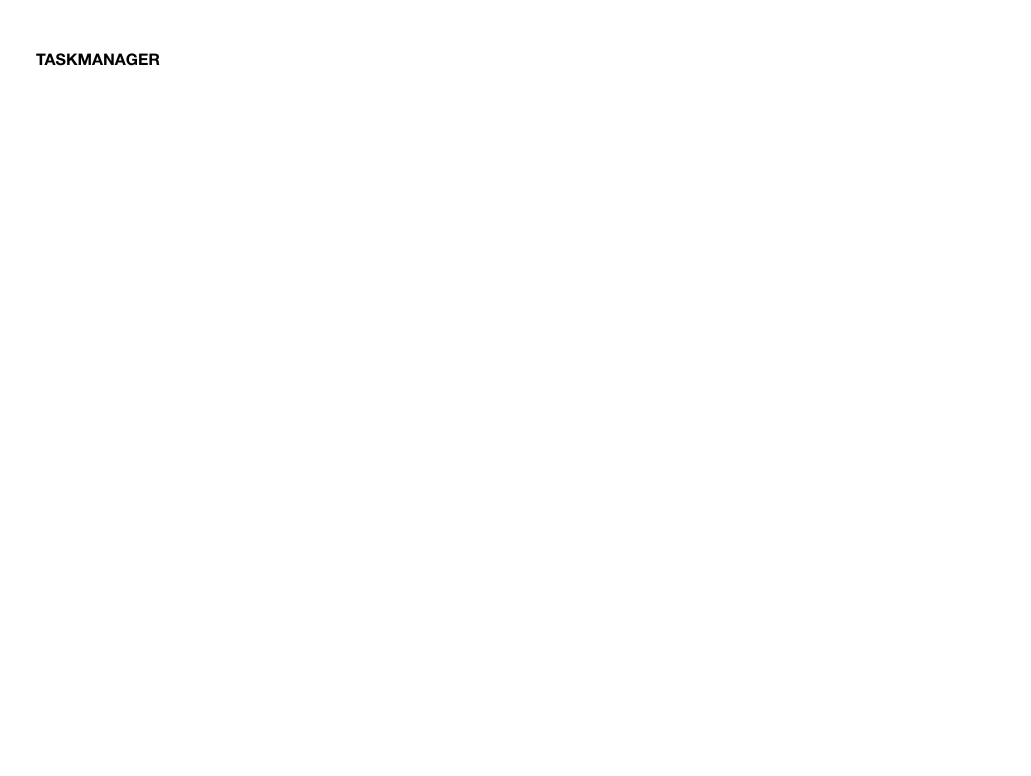
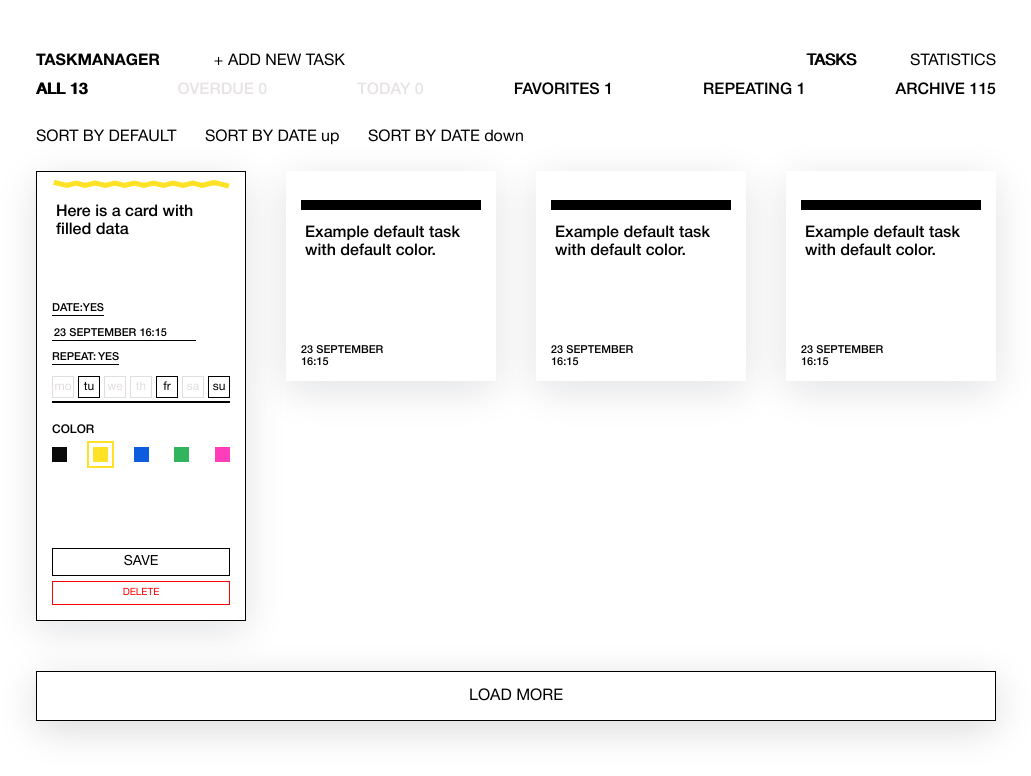
Before and after one commit to VladislavNovak/1163853-taskmanager-11, a website: page public/index.html in a window 1280 px wide. Shown: the whole page, without its empty margins (124-1155 px from the left). Drawn offline with Linux system fonts and the light colour scheme.

Commit message:
done: нарезает верстку DOM на JS модули. fix: исправляет gitignore

```diff
--- a/src/main.js
+++ b/src/main.js
@@ -0,0 +1,39 @@
+'use strict';
+/* jshint esversion: 6 */
+/* jshint browser: true */
+/* jshint asi: true */
+
+const TASK_COUNT = 3; // число блоков DOM.card
+
+const mainElement = document.querySelector(`.main`);
+const controlElement = mainElement.querySelector(`.main__control`);
+
+const createControl = () => window.transition.DOM.control; // => функция, возвращающая DOM для меню
+const createFilters = () => window.transition.DOM.filters; // => функция, возвращающая DOM для фильтров
+const createBoard = () => window.transition.DOM.board; // => функция, возвращающая DOM для сортировки
+const createCard = () => window.transition.DOM.card; // => функция, возвращающая DOM для карточки задачи
+const createEdit = () => window.transition.DOM.edit; // => функция, возвращающая DOM для формы создания/редактирования задачи
+const createLoadButton = () => window.transition.DOM.loadMoreButton; // => функция, возвращающая DOM для кнопку load more
+
+// Функция для рендеринга (вставки в DOM) компонентов. Принимает:
+// container - элемент, в который будем вставлять вёрстку,
+// template - вёрстку, которую требуется отрендерить в этот элемент,
+// position - положение в container, куда требуется вставить вёрстку:
+const render = (container, template, position) => container.insertAdjacentHTML(position, template);
+
+render(controlElement, createControl(), `beforeend`); // => отрисовываем блок DOM.control в .main__control
+
+render(mainElement, createFilters(), `beforeend`); // => отрисовываем блок DOM.filters в .main
+
+render(mainElement, createBoard(), `beforeend`); // => отрисовываем блок DOM.board в .main
+
+const boardElement = mainElement.querySelector(`.board`);
+const boardTasksElement = mainElement.querySelector(`.board__tasks`);
+
+render(boardTasksElement, createEdit(), `beforeend`); // => отрисовываем блок DOM.edit в .board__tasks
+
+for (let i = 0; i < TASK_COUNT; i++) {
+  render(boardTasksElement, createCard(), `beforeend`); // => отрисовываем идентичные блоки DOM.card в .board__tasks
+}
+
+render(boardElement, createLoadButton(), `beforeend`); // =>отрисовываем DOM.loadMoreButton в .board
--- /dev/null
+++ b/src/transition.js
@@ -0,0 +1,353 @@
+// ====== transition.js ======================
+'use strict';
+/* jshint esversion: 6 */
+/* jshint browser: true */
+/* jshint asi: true */
+
+(function () {
+  const DOM = {
+    control: `<section class="control__btn-wrap">
+        <input
+          type="radio"
+          name="control"
+          id="control__new-task"
+          class="control__input visually-hidden"
+        />
+        <label for="control__new-task" class="control__label control__label--new-task"
+          >+ ADD NEW TASK</label
+        >
+        <input
+          type="radio"
+          name="control"
+          id="control__task"
+          class="control__input visually-hidden"
+          checked
+        />
+        <label for="control__task" class="control__label">TASKS</label>
+        <input
+          type="radio"
+          name="control"
+          id="control__statistic"
+          class="control__input visually-hidden"
+        />
+        <label for="control__statistic" class="control__label"
+          >STATISTICS</label
+        >
+      </section>`,
+    filters: `<section class="main__filter filter container">
+      <input
+        type="radio"
+        id="filter__all"
+        class="filter__input visually-hidden"
+        name="filter"
+        checked
+      />
+      <label for="filter__all" class="filter__label">
+        All <span class="filter__all-count">13</span></label
+      >
+      <input
+        type="radio"
+        id="filter__overdue"
+        class="filter__input visually-hidden"
+        name="filter"
+        disabled
+      />
+      <label for="filter__overdue" class="filter__label"
+        >Overdue <span class="filter__overdue-count">0</span></label
+      >
+      <input
+        type="radio"
+        id="filter__today"
+        class="filter__input visually-hidden"
+        name="filter"
+        disabled
+      />
+      <label for="filter__today" class="filter__label"
+        >Today <span class="filter__today-count">0</span></label
+      >
+      <input
+        type="radio"
+        id="filter__favorites"
+        class="filter__input visually-hidden"
+        name="filter"
+      />
+      <label for="filter__favorites" class="filter__label"
+        >Favorites <span class="filter__favorites-count">1</span></label
+      >
+      <input
+        type="radio"
+        id="filter__repeating"
+        class="filter__input visually-hidden"
+        name="filter"
+      />
+      <label for="filter__repeating" class="filter__label"
+        >Repeating <span class="filter__repeating-count">1</span></label
+      >
+      <input
+        type="radio"
+        id="filter__archive"
+        class="filter__input visually-hidden"
+        name="filter"
+      />
+      <label for="filter__archive" class="filter__label"
+        >Archive <span class="filter__archive-count">115</span></label
+      >
+      </section>`,
+    board: `<section class="board container">
+        <div class="board__filter-list">
+          <a href="#" class="board__filter">SORT BY DEFAULT</a>
+          <a href="#" class="board__filter">SORT BY DATE up</a>
+          <a href="#" class="board__filter">SORT BY DATE down</a>
+        </div>
+
+        <div class="board__tasks"></div>
+      </section>`,
+    card: `<article class="card card--black">
+        <div class="card__form">
+          <div class="card__inner">
+            <div class="card__control">
+              <button type="button" class="card__btn card__btn--edit">
+                edit
+              </button>
+              <button type="button" class="card__btn card__btn--archive">
+                archive
+              </button>
+              <button
+                type="button"
+                class="card__btn card__btn--favorites card__btn--disabled"
+              >
+                favorites
+              </button>
+            </div>
+
+            <div class="card__color-bar">
+              <svg class="card__color-bar-wave" width="100%" height="10">
+                <use xlink:href="#wave"></use>
+              </svg>
+            </div>
+
+            <div class="card__textarea-wrap">
+              <p class="card__text">Example default task with default color.</p>
+            </div>
+
+            <div class="card__settings">
+              <div class="card__details">
+                <div class="card__dates">
+                  <div class="card__date-deadline">
+                    <p class="card__input-deadline-wrap">
+                      <span class="card__date">23 September</span>
+                      <span class="card__time">16:15</span>
+                    </p>
+                  </div>
+                </div>
+              </div>
+            </div>
+          </div>
+        </div>
+      </article>`,
+    edit: `<article class="card card--edit card--yellow card--repeat">
+        <form class="card__form" method="get">
+          <div class="card__inner">
+            <div class="card__color-bar">
+              <svg class="card__color-bar-wave" width="100%" height="10">
+                <use xlink:href="#wave"></use>
+              </svg>
+            </div>
+
+            <div class="card__textarea-wrap">
+              <label>
+                <textarea
+                  class="card__text"
+                  placeholder="Start typing your text here..."
+                  name="text"
+                >Here is a card with filled data</textarea>
+              </label>
+            </div>
+
+            <div class="card__settings">
+              <div class="card__details">
+                <div class="card__dates">
+                  <button class="card__date-deadline-toggle" type="button">
+                    date: <span class="card__date-status">yes</span>
+                  </button>
+
+                  <fieldset class="card__date-deadline">
+                    <label class="card__input-deadline-wrap">
+                      <input
+                        class="card__date"
+                        type="text"
+                        placeholder=""
+                        name="date"
+                        value="23 September 16:15"
+                      />
+                    </label>
+                  </fieldset>
+
+                  <button class="card__repeat-toggle" type="button">
+                    repeat:<span class="card__repeat-status">yes</span>
+                  </button>
+
+                  <fieldset class="card__repeat-days">
+                    <div class="card__repeat-days-inner">
+                      <input
+                        class="visually-hidden card__repeat-day-input"
+                        type="checkbox"
+                        id="repeat-mo-4"
+                        name="repeat"
+                        value="mo"
+                      />
+                      <label class="card__repeat-day" for="repeat-mo-4"
+                        >mo</label
+                      >
+                      <input
+                        class="visually-hidden card__repeat-day-input"
+                        type="checkbox"
+                        id="repeat-tu-4"
+                        name="repeat"
+                        value="tu"
+                        checked
+                      />
+                      <label class="card__repeat-day" for="repeat-tu-4"
+                        >tu</label
+                      >
+                      <input
+                        class="visually-hidden card__repeat-day-input"
+                        type="checkbox"
+                        id="repeat-we-4"
+                        name="repeat"
+                        value="we"
+                      />
+                      <label class="card__repeat-day" for="repeat-we-4"
+                        >we</label
+                      >
+                      <input
+                        class="visually-hidden card__repeat-day-input"
+                        type="checkbox"
+                        id="repeat-th-4"
+                        name="repeat"
+                        value="th"
+                      />
+                      <label class="card__repeat-day" for="repeat-th-4"
+                        >th</label
+                      >
+                      <input
+                        class="visually-hidden card__repeat-day-input"
+                        type="checkbox"
+                        id="repeat-fr-4"
+                        name="repeat"
+                        value="fr"
+                        checked
+                      />
+                      <label class="card__repeat-day" for="repeat-fr-4"
+                        >fr</label
+                      >
+                      <input
+                        class="visually-hidden card__repeat-day-input"
+                        type="checkbox"
+                        name="repeat"
+                        value="sa"
+                        id="repeat-sa-4"
+                      />
+                      <label class="card__repeat-day" for="repeat-sa-4"
+                        >sa</label
+                      >
+                      <input
+                        class="visually-hidden card__repeat-day-input"
+                        type="checkbox"
+                        id="repeat-su-4"
+                        name="repeat"
+                        value="su"
+                        checked
+                      />
+                      <label class="card__repeat-day" for="repeat-su-4"
+                        >su</label
+                      >
+                    </div>
+                  </fieldset>
+                </div>
+              </div>
+
+              <div class="card__colors-inner">
+                <h3 class="card__colors-title">Color</h3>
+                <div class="card__colors-wrap">
+                  <input
+                    type="radio"
+                    id="color-black-4"
+                    class="card__color-input card__color-input--black visually-hidden"
+                    name="color"
+                    value="black"
+                  />
+                  <label
+                    for="color-black-4"
+                    class="card__color card__color--black"
+                    >black</label
+                  >
+                  <input
+                    type="radio"
+                    id="color-yellow-4"
+                    class="card__color-input card__color-input--yellow visually-hidden"
+                    name="color"
+                    value="yellow"
+                    checked
+                  />
+                  <label
+                    for="color-yellow-4"
+                    class="card__color card__color--yellow"
+                    >yellow</label
+                  >
+                  <input
+                    type="radio"
+                    id="color-blue-4"
+                    class="card__color-input card__color-input--blue visually-hidden"
+                    name="color"
+                    value="blue"
+                  />
+                  <label
+                    for="color-blue-4"
+                    class="card__color card__color--blue"
+                    >blue</label
+                  >
+                  <input
+                    type="radio"
+                    id="color-green-4"
+                    class="card__color-input card__color-input--green visually-hidden"
+                    name="color"
+                    value="green"
+                  />
+                  <label
+                    for="color-green-4"
+                    class="card__color card__color--green"
+                    >green</label
+                  >
+                  <input
+                    type="radio"
+                    id="color-pink-4"
+                    class="card__color-input card__color-input--pink visually-hidden"
+                    name="color"
+                    value="pink"
+                  />
+                  <label
+                    for="color-pink-4"
+                    class="card__color card__color--pink"
+                    >pink</label
+                  >
+                </div>
+              </div>
+            </div>
+
+            <div class="card__status-btns">
+              <button class="card__save" type="submit">save</button>
+              <button class="card__delete" type="button">delete</button>
+            </div>
+          </div>
+        </form>
+      </article>`,
+    loadMoreButton: `<button class="load-more" type="button">load more</button>`,
+  };
+
+  // ===================== Глобальная область видимости: ==============
+
+  window.transition = {
+    DOM,
+  };
+})();
```
Also changed, not shown: public/index.html (+2 -0 lines), 1 other file.
